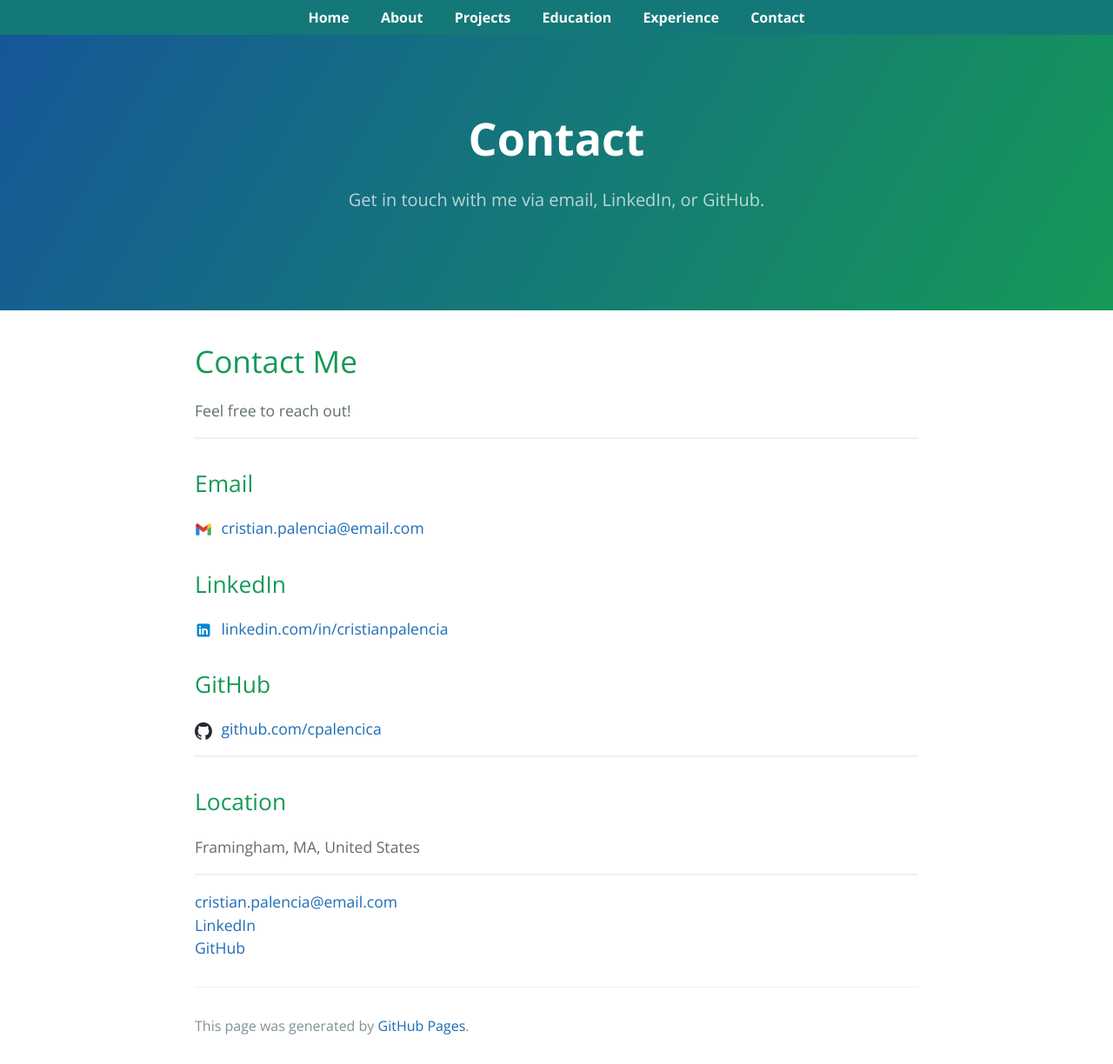
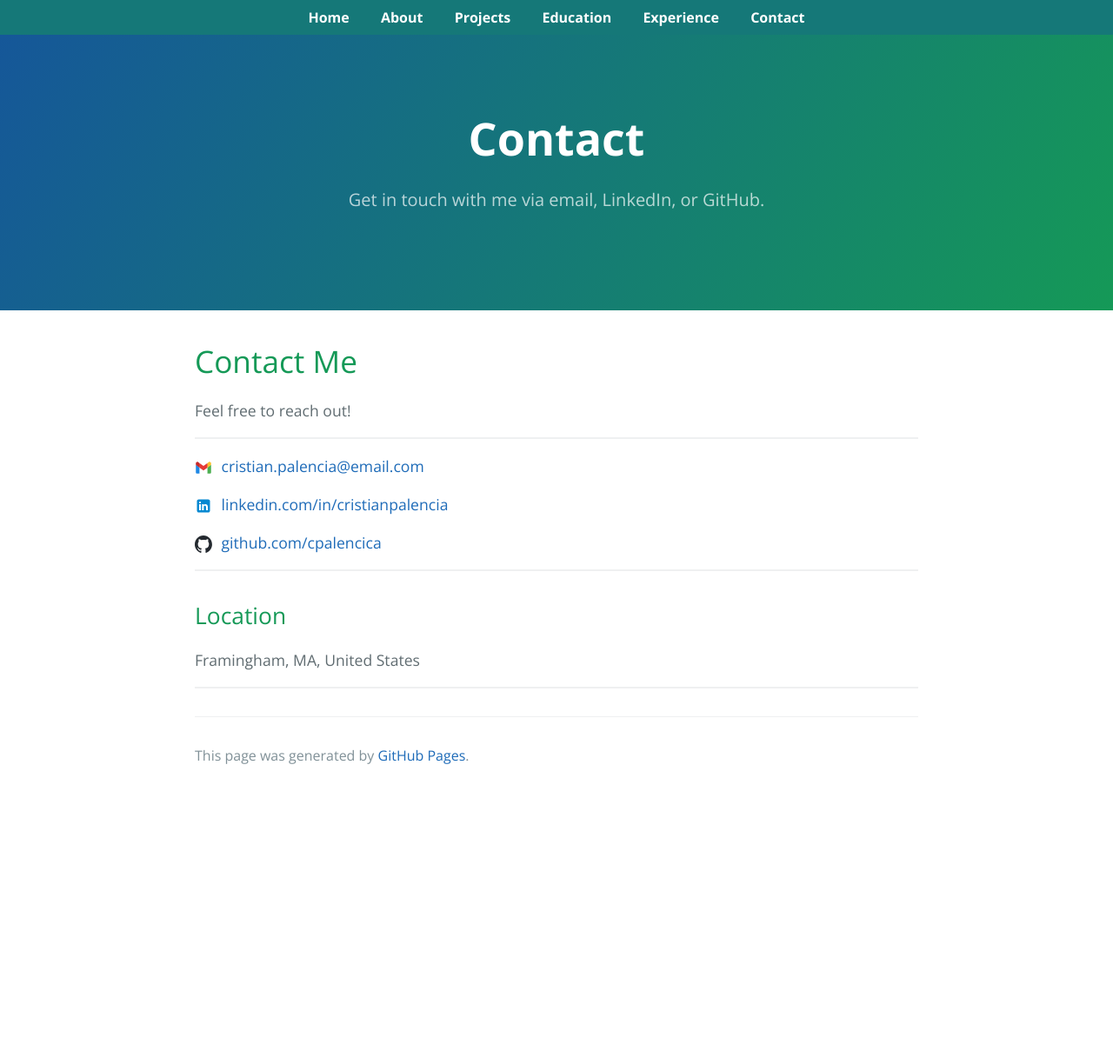
Before and after one commit to cpalencica/cpalencica.github.io, a Jekyll site: the page built from contact/index.md, in a window 1280 px wide. Shown: the whole page at 87% size. Built offline with Jekyll 4.4.1, drawn with Linux system fonts in a browser that asks for light colours; a style sheet for code colours, icons or effects is not loaded; the repository's description, which GitHub fills in, is left out; after the commit the page ends 913 px from its top, so only the background shows below that.

Commit message:
without headers

```diff
--- a/contact/index.md
+++ b/contact/index.md
@@ -10,19 +10,19 @@ Feel free to reach out!
 
 ---
 
-## Email
+
 <a href="mailto:cristian.palencia@email.com">
   <img src="{{ '../assets/icons/icons8-gmail-96.svg' | relative_url }}" alt="Email" style="width:20px; height:20px; vertical-align:middle; margin-right:6px;">
   cristian.palencia@email.com
 </a>
 
-## LinkedIn
+
 <a href="https://www.linkedin.com/in/cristianpalencia" target="_blank" rel="noopener noreferrer">
   <img src="{{ '../assets/icons/icons8-linkedin-96.svg' | relative_url }}" alt="LinkedIn" style="width:20px; height:20px; vertical-align:middle; margin-right:6px;">
   linkedin.com/in/cristianpalencia
 </a>
 
-## GitHub
+
 <a href="https://github.com/cpalencica" target="_blank" rel="noopener noreferrer">
   <img src="{{ '../assets/icons/github-mark.svg' | relative_url }}" alt="GitHub" style="width:20px; height:20px; vertical-align:middle; margin-right:6px;">
   github.com/cpalencica
@@ -34,8 +34,3 @@ Feel free to reach out!
 Framingham, MA, United States
 
 ---
-
-<!-- Links section without headers for reuse -->
-<a href="mailto:cristian.palencia@email.com">cristian.palencia@email.com</a>
-<a href="https://www.linkedin.com/in/cristianpalencia" target="_blank" rel="noopener noreferrer">LinkedIn</a>
-<a href="https://github.com/cpalencica" target="_blank" rel="noopener noreferrer">GitHub</a>
```
